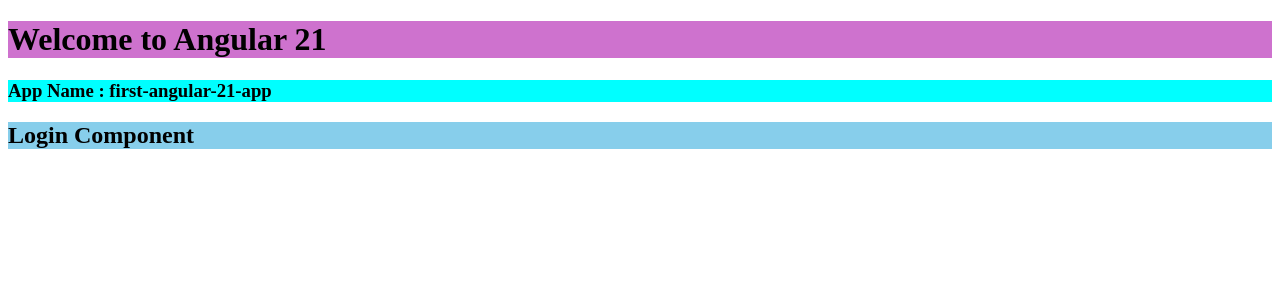
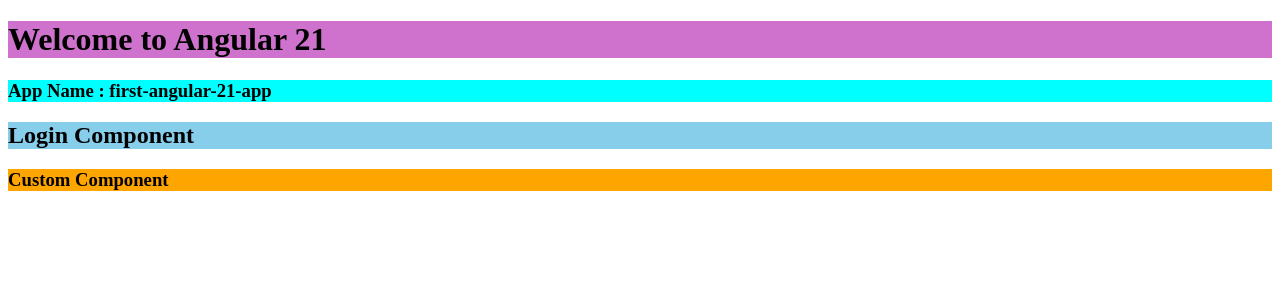
Before and after one commit to maulik-leo/first-angular-21-app, an Angular app: page / in a window 1280 px wide. Shown: the top 300 px of the page. Built offline with nearby package versions, Linux system fonts and the light colour scheme.

Commit message:
Custom Component creation manually

```diff
--- a/src/app/app.html
+++ b/src/app/app.html
@@ -1,3 +1,4 @@
 <h1 style="background-color: rgb(206, 114, 206);">Welcome to Angular {{ version }}</h1>
 <h3 style="background-color: cyan;">App Name : {{ title() }}</h3>
 <login></login>
+<custom></custom>
--- a/src/app/app.ts
+++ b/src/app/app.ts
@@ -1,9 +1,10 @@
 import { Component, signal } from '@angular/core';
 import { Login } from './login/login';
+import { Custom } from './custom/cutom';
 
 @Component({
   selector: 'app-root',
-  imports: [Login],
+  imports: [Login, Custom],
   templateUrl: './app.html',
   styleUrl: './app.css',
 })
--- /dev/null
+++ b/src/app/custom/custom.css
@@ -0,0 +1,3 @@
+h3 {
+  background-color: orange;
+}
--- /dev/null
+++ b/src/app/custom/custom.html
@@ -0,0 +1 @@
+<h3>Custom Component</h3>
```
Also changed, not shown: src/app/custom/cutom.ts (added, +8 -0 lines).
